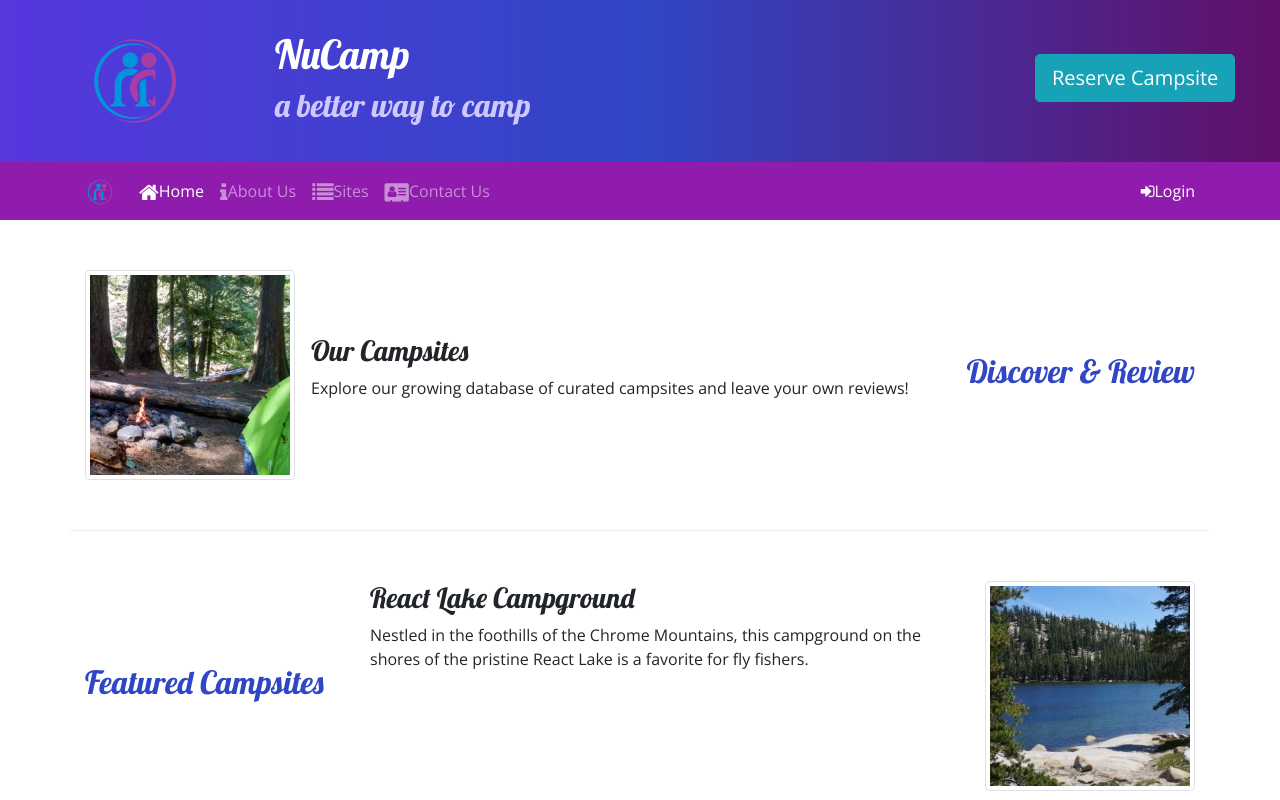
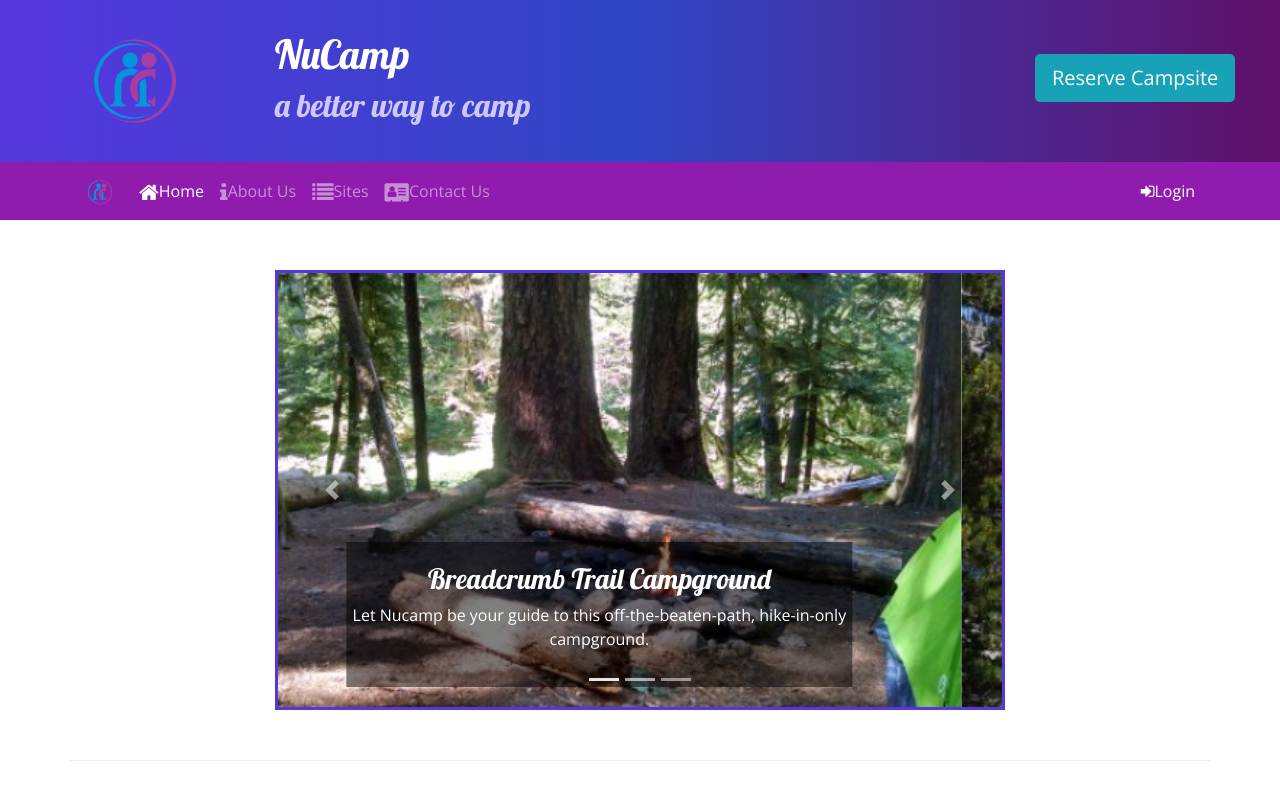
Before and after one commit to Pete-McGarty/BootstrapClassProject, a website: page index.html in a window 1280 px wide. Shown: the top 800 px of the page. Drawn offline with nearby package versions, Linux system fonts and the light colour scheme.

Commit message:
Carousel

```diff
--- a/css/styles.css
+++ b/css/styles.css
@@ -40,3 +40,11 @@
     color: inherit;
     text-decoration: none;
   }
+
+.carousel-caption {
+    background-color: rgba(0,0,0,0.5);
+}
+
+.carousel {
+    border: solid #5637dd;
+}
--- a/index.html
+++ b/index.html
@@ -97,6 +97,49 @@
     </div>
 
     <div class="container">
+        <div class="row row-content">
+            <div class="col-md-8 mx-auto">
+                <div id="homeCarousel" class="carousel slide" data-ride="carousel">
+                    <ol class="carousel-indicators">
+                        <li data-target="#homeCarousel" data-slide-to="0" class="active"></li>
+                        <li data-target="#homeCarousel" data-slide-to="1"></li>
+                        <li data-target="#homeCarousel" data-slide-to="2"></li>
+                    </ol>
+                    <div class="carousel-inner">
+                        <div class="carousel-item active">
+                            <img class="d-block w-100" src="img/breadcrumb-trail.jpg" alt="Breadcrumb Trial Campground">
+                            <div class="carousel-caption">
+                                <h3>Breadcrumb Trail Campground</h3>
+                                <p class="d-none d-sm-block">Let Nucamp be your guide to this off-the-beaten-path, hike-in-only campground.</p>
+                            </div>
+                        </div>
+                        <div class="carousel-item">
+                            <img class="d-block w-100" src="img/react-lake.jpg" alt="React Lake Campground">
+                            <div class="carousel-caption">
+                                <h3>React Lake Campground</h3>
+                                <p class="d-none d-sm-block">Nestled in the foothills of the Chrome Mountains, this campground on the shores of the pristine React Lake is a favorite for fly fishers.</p>
+                            </div>
+                        </div>
+                        <div class="carousel-item">
+                            <img class="d-block w-100" src="img/chrome-river.jpg" alt="Chrome River Campground">
+                            <div class="carousel-caption">
+                                <h3>Chrome River Campground</h3>
+                                <p class="d-none d-sm-block">Spend a few sunny days and starry nights beneath a canopy of old-growth firs at this enchanting spot by the Chrome River.</p>
+                            </div>
+                        </div>
+                    </div>
+                    <a class="carousel-control-prev" href="#homeCarousel" role="button" data-slide="prev">
+                        <span class="carousel-control-prev-icon"></span>
+                        <span class="sr-only">Previous</span>
+                    </a>
+                    <a class="carousel-control-next" href="#homeCarousel" role="button" data-slide="next">
+                        <span class="carousel-control-next-icon"></span>
+                        <span class="sr-only">Next</span>
+                    </a>
+                </div>
+            </div>
+        </div>
+
         <div class="row row-content align-items-center">
             <div class="col-sm-4 order-sm-last col-md-3">
                 <h2 class="text-sm-right">Discover & Review</h2>
```
